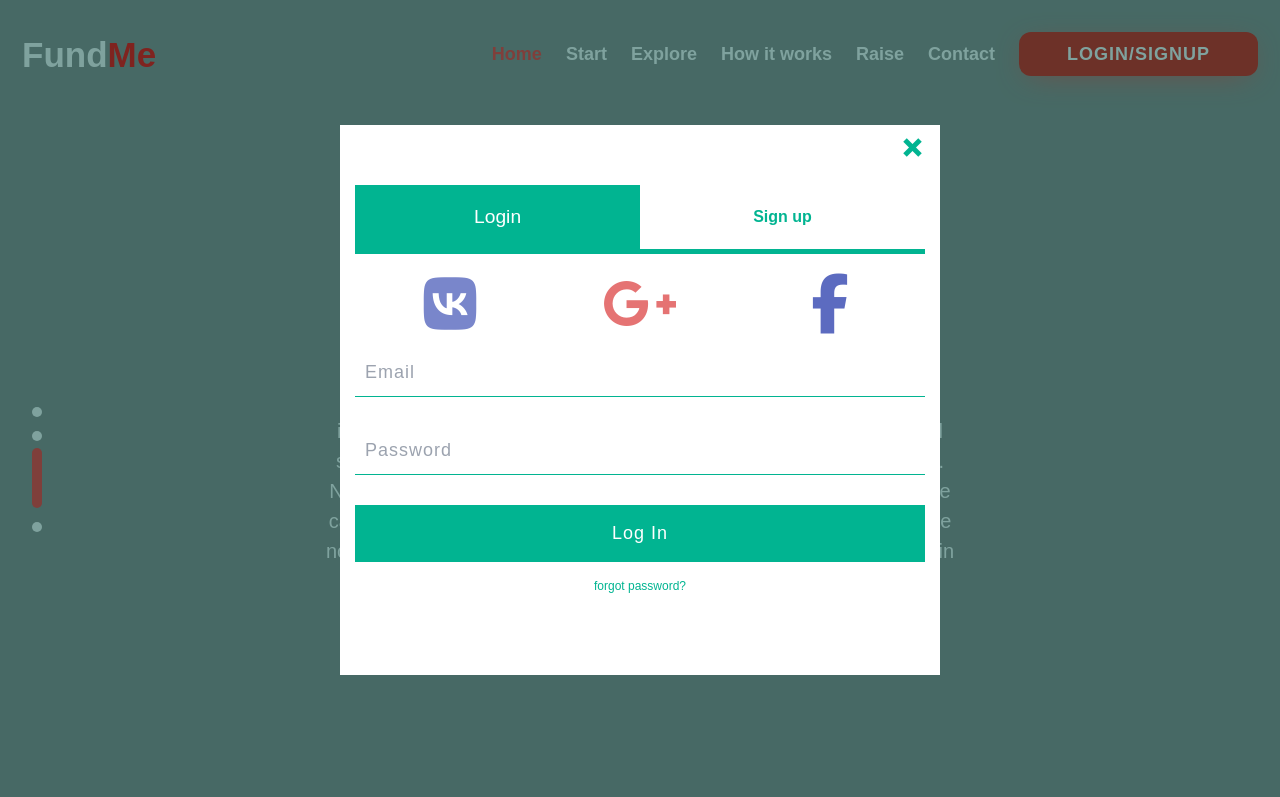
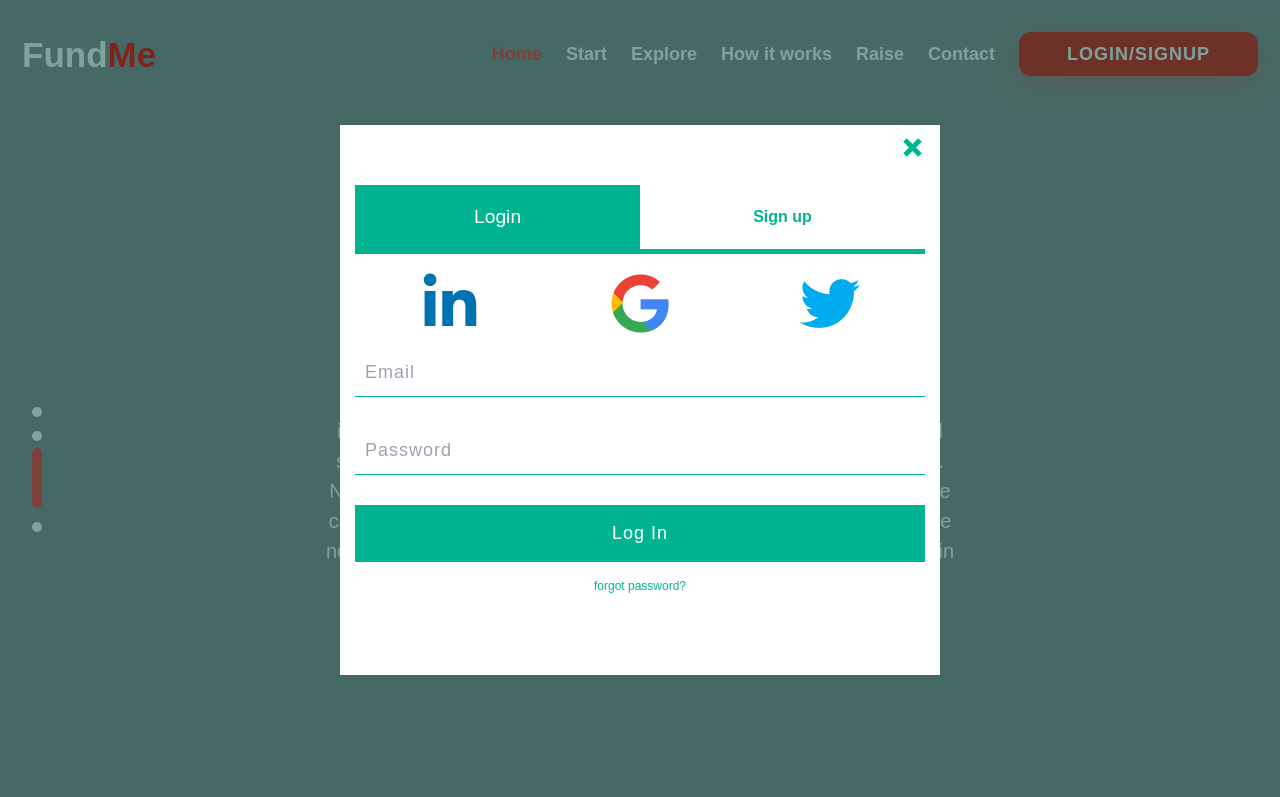
Before and after one commit to imprabhat15/FundMe, a website: page index.html in a window 1280 px wide. Both pictures are taken after a click on the label "LOGIN/SIGNUP". Shown: the top 797 px of the page. Drawn offline with nearby package versions, Linux system fonts and the light colour scheme.

Commit message:
Sign IN/UP page uPATED

```diff
--- a/index.html
+++ b/index.html
@@ -81,9 +81,9 @@
                             <label for="tab-1" class="table"><span>Login</span></label>
                             <div class="tabs-content">
                                 <div class="login_socnet">
-                                    <a href="" class="fa fa-vk" aria-hidden="true"></a>
-                                    <a href="" class="fa fa-google-plus" aria-hidden="true"></a>
-                                    <a href="" class="fa fa-facebook" aria-hidden="true"></a>
+                                    <a href="https://www.linkedin.com/login?fromSignIn=true&trk=guest_homepage-basic_nav-header-signin" class="fa fa-linkedin" aria-hidden="true"></a>
+                                    <a href="https://accounts.google.com/v3/signin/identifier?dsh=S-268073106%3A1684093139292312&continue=https%3A%2F%2Fwww.google.com%2F&ec=GAZAmgQ&hl=en&ifkv=Af_xneHImQolvDTLgzOCzTjAervwD9lYgh1W5WCUPVgmp7ie2KK9UUkXIRHC9x1rRGDWBsHZ8D4aBA&passive=true&flowName=GlifWebSignIn&flowEntry=ServiceLogin" class="fa fa-google" aria-hidden="true"></a>
+                                    <a href="https://twitter.com/i/flow/login" class="fa fa-twitter" aria-hidden="true"></a>
                                 </div>
                                 <form action="">
                                     <input type="email" placeholder="Email" required>
@@ -104,9 +104,9 @@
                             <label for="tab-2" class="table"><span>Sign up</span></label>
                             <div class="tabs-content">
                                 <div class="login_socnet">
-                                    <a href="" class="fa fa-vk" aria-hidden="true"></a>
-                                    <a href="" class="fa fa-google-plus" aria-hidden="true"></a>
-                                    <a href="" class="fa fa-facebook" aria-hidden="true"></a>
+                                    <a href="https://www.linkedin.com/login?fromSignIn=true&trk=guest_homepage-basic_nav-header-signin" class="fa fa-linkedin" aria-hidden="true"></a>
+                                    <a href="https://accounts.google.com/v3/signin/identifier?dsh=S-268073106%3A1684093139292312&continue=https%3A%2F%2Fwww.google.com%2F&ec=GAZAmgQ&hl=en&ifkv=Af_xneHImQolvDTLgzOCzTjAervwD9lYgh1W5WCUPVgmp7ie2KK9UUkXIRHC9x1rRGDWBsHZ8D4aBA&passive=true&flowName=GlifWebSignIn&flowEntry=ServiceLogin" class="fa fa-google" aria-hidden="true"></a>
+                                    <a href="https://twitter.com/i/flow/login" class="fa fa-twitter" aria-hidden="true"></a>
                                 </div>
                                 <form action="">
                                     <input type="email" placeholder="Email" required>
@@ -140,9 +140,11 @@
                     Lorem ipsum dolor sit amet consectetur adipisicing elit. Fugit vel praesentium perspiciatis quasi
                     debitis error. Officiis voluptate saepe placeat delectus.
                 </p>
+                <a href="./Start/Start.html">
                     <button class=" animate__animated animate__backInUp">
                         Get Started
                     </button>
+                </a>
             </div>
         </div>
 
@@ -158,9 +160,11 @@
                     get opportunities. They have inadequate nutrition, higher risk of diseases and lack access to
                     healthcare and basic essentials for living resulting in low achievement.
                 </p>
+                <a href="./Explore/explore.html">
                     <button class=" animate__animated animate__backInUp">
                         Read more
                     </button>
+                </a>
             </div>
         </div>
 
@@ -176,9 +180,11 @@
                     varieties. Nature maintains a fine balance. A seemingly useless
                     insect like a bee causes the plant life to grow. If it were to be eliminated, there would be no
                     pollination and many plant species would die. Saving any species in nature saves life. </p>
+                    <a href="./Start/Start.html">
                         <button class=" animate__animated animate__backInUp">
                             Get Started
                         </button>
+                    </a>
             </div>
         </div>
 
@@ -193,9 +199,11 @@
                     safe and offers completely transparent access from anywhere in the world, crowdfunding platforms
                     that use blockchain can help to maximize the success of
                     a project.</p>
+                    <a href="./Start/Start.html">
                         <button class="animate__animated animate__backInUp">
                             Get Started
                         </button>
+                    </a>
             </div>
         </div>
         <div id="slide-control" class="slide-control">
--- a/style.css
+++ b/style.css
@@ -729,14 +729,18 @@ text-align: center;
 	transform: scale(1.1);
 	filter: drop-shadow(1px 3px 2px rgba(0, 0, 0, 0.2));
   }
-  .tabs > .tabs-content .login_socnet .fa-vk {
-	color: #7986CB;
+  .tabs > .tabs-content .login_socnet .fa-linkedin {
+	color: #0072b1;
   }
-  .tabs > .tabs-content .login_socnet .fa-google-plus {
-	color: #E57373;
+  .tabs > .tabs-content .login_socnet .fa-google {
+		background: conic-gradient(from -45deg, #ea4335 110deg, #4285f4 90deg 180deg, #34a853 180deg 270deg, #fbbc05 270deg) 73% 55%/150% 150% no-repeat;
+		-webkit-background-clip: text;
+		background-clip: text;
+		color: transparent;
+		-webkit-text-fill-color: transparent;
   }
-  .tabs > .tabs-content .login_socnet .fa-facebook {
-	color: #5C6BC0;
+  .tabs > .tabs-content .login_socnet .fa-twitter {
+	color: #00acee ;
   }
   .tabs > .tabs-content form {
 	display: -webkit-flex;
```
Lines whose indentation alone changed are shown as unchanged.
